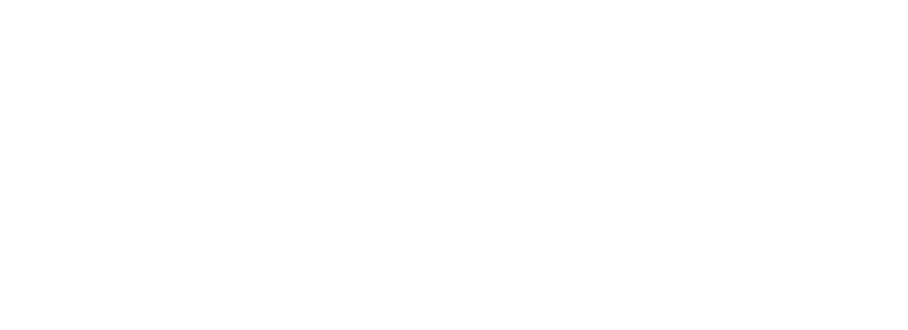
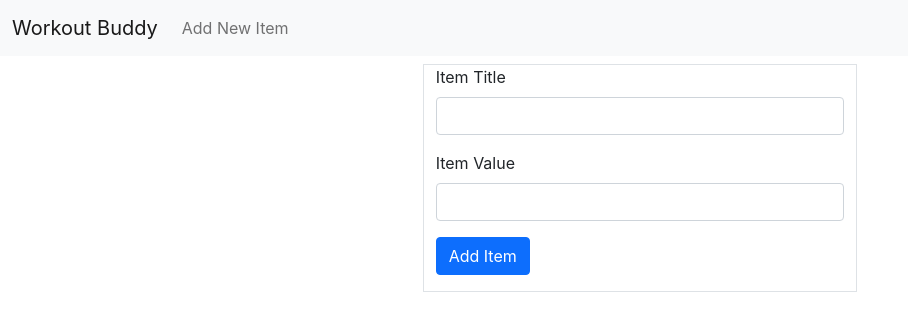
Before and after one commit to jchetan/docker, a React (Create React App) app in the folder frontend/: page /addnewitem in a window 1280 px wide. Before the commit this address had no page. Shown: the top 330 px of the page, without its empty margins (0-908 px from the left). Built offline with nearby package versions, Linux system fonts and the light colour scheme; the HTML template or start-up script is replaced by a standard one.

Commit message:
working frontend backend redis nginx routing

```diff
--- /dev/null
+++ b/frontend/src/AddNewItem.js
@@ -0,0 +1,9 @@
+import ItemForm from './ItemForm';
+
+const AddNewItem = () => {
+  return (
+    <ItemForm />
+  )
+}
+
+export default AddNewItem;
--- a/frontend/src/App.js
+++ b/frontend/src/App.js
@@ -1,14 +1,22 @@
 import { BrowserRouter, Routes, Route } from 'react-router-dom';
 import Home from './Home';
+import Navbar from './Navbar';
+import AddNewItem from './AddNewItem';
+
 
 function App() {
   return (
     <div>
       <BrowserRouter>
+        <Navbar />
         <Routes>
           <Route
             path='/'
             element={<Home />}
+          />
+          <Route
+            path='/addnewitem'
+            element={<AddNewItem />}
           />
         </Routes>
       </BrowserRouter>
--- /dev/null
+++ b/frontend/src/ItemForm.js
@@ -0,0 +1,69 @@
+import { useState } from 'react'
+
+const ItemForm = () => {
+
+    const [title, setTitle] = useState('');
+    const [value, setValue] = useState('');
+    const [message, setMessage] = useState('');
+
+    const handleSubmit = async (e) => {
+        e.preventDefault();
+        const item = {title, value};
+        const response = await fetch(
+            '/api/items',
+            {
+                method: 'POST',
+                body: JSON.stringify(item),
+                headers: {
+                    'Content-Type': 'application/json'
+                }
+            }
+        )
+        const json = await response.json();
+        if (!response.ok) {
+            setMessage(json.error);
+        } else {
+            setTitle('');
+            setValue('');
+            setMessage('Workout Added');
+        }
+    }
+
+    return (
+        <div className="row justify-content-center my-2">
+            <div className="col-4 border">
+                <form onSubmit={handleSubmit}>
+                    <div className="mb-3">
+                        <label htmlFor="itemTitle" className="form-label">Item Title</label>
+                        <input
+                            type="text"
+                            className="form-control"
+                            id="itemTitle"
+                            onChange={(e) => setTitle(e.target.value)}
+                            value={title}
+                        />
+                    </div>
+                    <div className="mb-3">
+                        <label htmlFor="itemValue" className="form-label">Item Value</label>
+                        <input
+                            type="text"
+                            className="form-control"
+                            id="itemValue"
+                            onChange={(e) => setValue(e.target.value)}
+                            value={value}
+                        />
+                    </div>
+                    <button type="submit" className="btn btn-primary mb-3">Add Item</button>
+                    {message &&
+                        <div>
+                            {message}
+                        </div>
+                    }
+                </form>
+            </div>
+        </div>
+
+    )
+}
+
+export default ItemForm;
--- /dev/null
+++ b/frontend/src/Navbar.js
@@ -0,0 +1,25 @@
+import { Link } from "react-router-dom"
+
+const Navbar = () => {
+    return (
+        <div>
+            <nav className="navbar navbar-expand-lg navbar-light bg-light">
+                <div className="container-fluid">
+                    <Link to="/" className="navbar-brand">
+                        Workout Buddy
+                    </Link>
+                    <button className="navbar-toggler" type="button" data-bs-toggle="collapse" data-bs-target="#navbarSupportedContent" aria-controls="navbarSupportedContent" aria-expanded="false" aria-label="Toggle navigation">
+                        <span className="navbar-toggler-icon"></span>
+                    </button>
+                    <ul className="navbar-nav me-auto mb-2 mb-lg-0">
+                        <li className="nav-item">
+                            <Link className="nav-link" to="/addnewitem">Add New Item</Link>
+                        </li>
+                    </ul>
+                </div>
+            </nav>
+        </div>
+    )
+}
+
+export default Navbar
```
